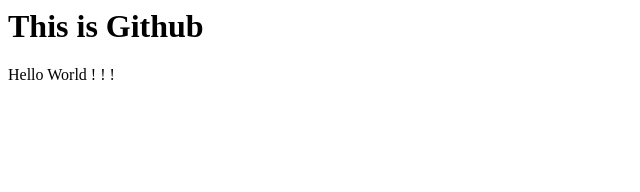
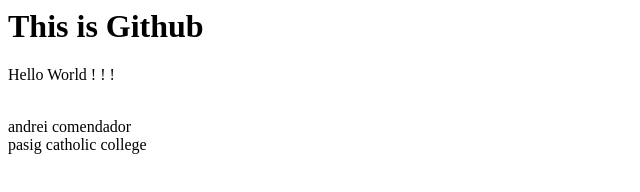
Before and after one commit to Andrei252006/IT101_Comendador, a plain HTML site: page index.html in a window 1280 px wide. Shown: the whole page, without its empty margins (0-640 px from the left). Drawn offline with Linux system fonts and the light colour scheme.

Commit message:
Update index.html
add name and school

```diff
--- a/index.html
+++ b/index.html
@@ -4,5 +4,9 @@
   </head>
   <body>
     <p>Hello World ! ! !</p>
+ <br>
+    andrei comendador
+  <br>
+    pasig catholic college
   </body>
 </html>
```
